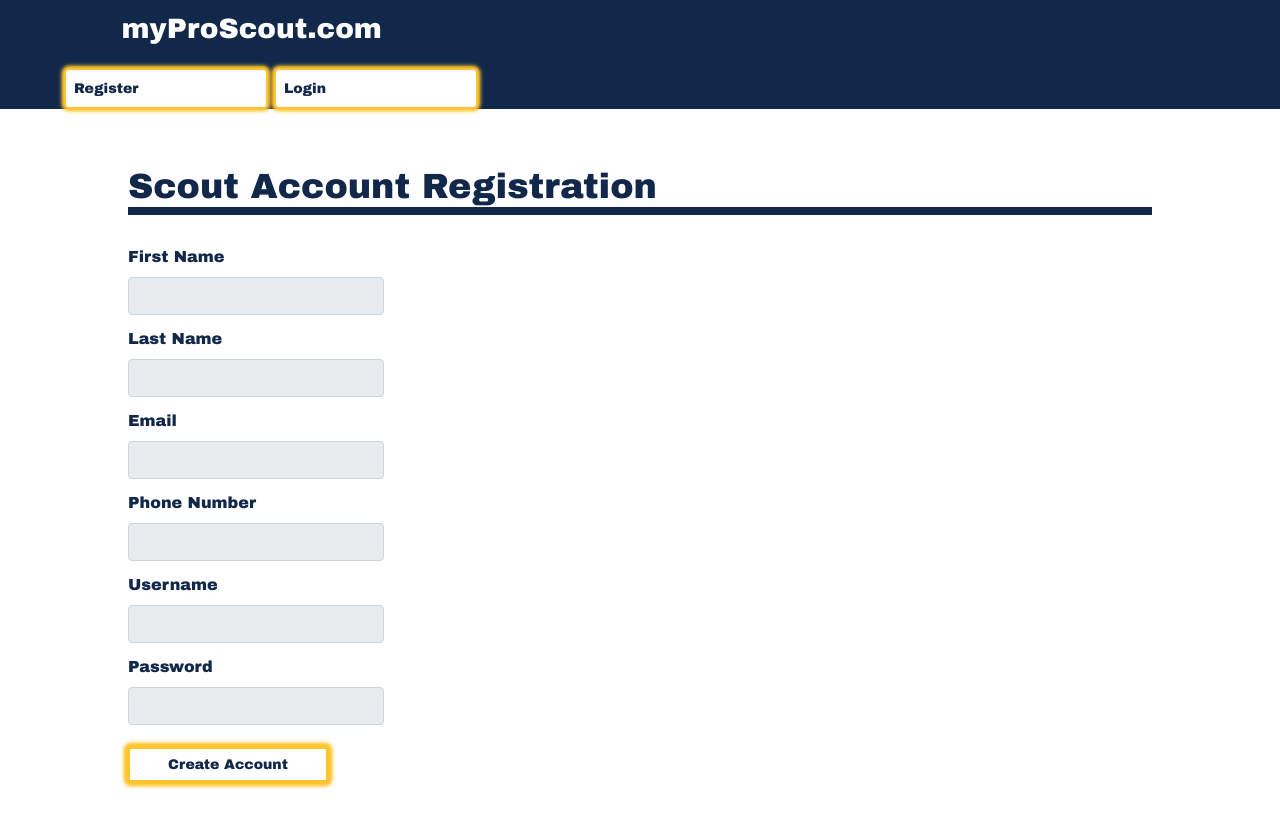
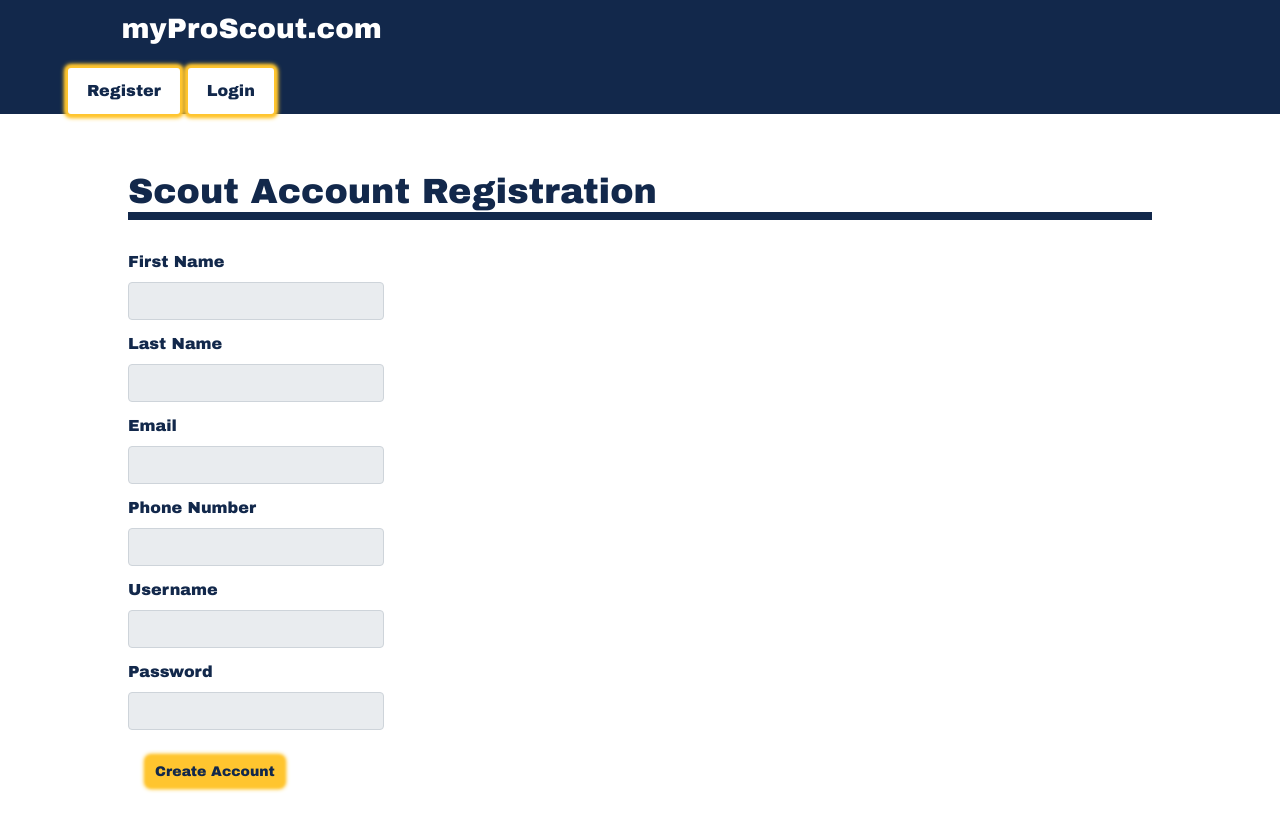
Before and after one commit to MadisonLifeAgent/MyProScoutFrontEndRepo, a React (Create React App) app: page /register in a window 1280 px wide. Shown: the top 830 px of the page. Built offline with nearby package versions, Linux system fonts and the light colour scheme.

Commit message:
revised styling for registration and login pages.  completed userprofile page with details.

```diff
--- a/public/index.css
+++ b/public/index.css
@@ -308,3 +308,47 @@
 #searchbar {
     width: 50%;
 }
+
+#login {
+    text-decoration: none;
+    border-radius: 3px;
+    border-style: solid;
+    border-color: white;
+    width: auto;
+    color: #12284B;
+    background-color: white;
+    box-shadow: 0 0 3px 3px #FFC52F,
+                0 0 4px 4px #FFC52F;
+    margin-right: 4px;
+    margin-left: 4px;
+    text-align: left;
+}
+
+#login:hover {
+    background-color: #FFC52F;
+    border-color: #FFC52F;
+    box-shadow: 0 0 5px 5px #FFC52F;
+}
+
+
+
+#register {
+    text-decoration: none;
+    border-radius: 3px;
+    border-style: solid;
+    border-color: white;
+    width: auto;
+    color: #12284B;
+    background-color: white;
+    box-shadow: 0 0 3px 3px #FFC52F,
+                0 0 4px 4px #FFC52F;
+    margin-right: 4px;
+    margin-left: 4px;
+    text-align: left;
+}
+
+#register:hover {
+    background-color: #FFC52F;
+    border-color: #FFC52F;
+    box-shadow: 0 0 5px 5px #FFC52F;
+}
--- a/src/components/Login/Login.js
+++ b/src/components/Login/Login.js
@@ -48,7 +48,7 @@ const Login = () => {
                 <label class="form-label input-group">Password</label>
                 <input type="password" name="password" class="input-group-text" id="inputfields" value={password} onChange={ (event) => setPassword(event.target.value)} />
 
-                <input id="pagebutton" type="submit" value="Login"  />
+                <input id="newnotebutton" class="mt-3" type="submit" value="Login"  />
             </form>
         </div>
     )
--- a/src/components/MyProfile/MyProfile.js
+++ b/src/components/MyProfile/MyProfile.js
@@ -1,6 +1,7 @@
-import React from "react";
+import React, { useState, useEffect } from "react";
 import jwtDecode from "jwt-decode";
 import { Link } from "react-router-dom";
+import axios from "axios";
 
 
 // Component or hook imports
@@ -13,7 +14,6 @@ const MyProfile = (props) => {
     function getUser() {
         try{
             const user = jwtDecode(jwt);
-            console.log(user);
             return user;
         } catch {
         }
@@ -21,13 +21,32 @@ const MyProfile = (props) => {
     // get the scout's account info
     const user = getUser();
 
+    const [userDetails, setUserDetails] = useState([]);
+    const [userOrg, setUserOrg] = useState({});
 
-/*     const handleClick = () => {
-        <EditMyProfile user={props.user} />
-    } */
+    // get the user's details
+    async function getUserDetails(token) {
+        const response = await axios.get(`https://localhost:44394/api/myproscout/user`, { headers: {Authorization: 'Bearer ' + token}});
+        setUserDetails(response.data);
+    }
+
+    async function getOrganization(userId) {
+        const response = await axios.get(`https://localhost:44394/api/scoutorganizationjoin/${userId}`);
+        // if good api call set scoutOrganizatin
+        setUserOrg(response.data);
+        console.log(response.data);
+
+    }
+
+    // get user details and org
+    useEffect(() => {
+        getUserDetails(jwt);
+        getOrganization(user.id);
+    },[]);
 
 
-    // display scout's name, orgnaization, and list of players with recent scouting reports
+
+   // display scout's name, orgnaization
     return (
         <div id="pages">
             <h3 id="pagetitle">{user.username}'s myProfile</h3>
@@ -39,17 +58,13 @@ const MyProfile = (props) => {
                     }
                 }}>Edit myProfile</Link>
             <dl id="mapped">
-                    <dt>List of Players and Scouting Reports</dt>
-                    <dd>Name</dd>
-                    <dd>Scouting Report Link</dd>
+                <dt>Name: {userDetails.firstName} {userDetails.lastName}</dt>
+                <dd>Email: {userDetails.email}</dd>
+                <dd>Phone: {userDetails.phoneNumber}</dd>
+                <dd>myOrg: {userOrg.organizationName}</dd>
             </dl>
 
         </div>
     )
 }
-    // return profile page is user logged in
-
-
-
-
 export default MyProfile;
--- a/src/components/NavBar/NavBar.css
+++ b/src/components/NavBar/NavBar.css
@@ -0,0 +1,43 @@
+#login {
+    text-decoration: none;
+    border-radius: 3px;
+    border-style: solid;
+    border-color: white;
+    width: auto;
+    color: #12284B;
+    background-color: white;
+    box-shadow: 0 0 3px 3px #FFC52F,
+                0 0 4px 4px #FFC52F;
+    margin-right: 4px;
+    margin-left: 4px;
+    text-align: left;
+}
+
+#login:hover {
+    background-color: #FFC52F;
+    border-color: #FFC52F;
+    box-shadow: 0 0 5px 5px #FFC52F;
+}
+
+
+
+#register {
+    text-decoration: none;
+    border-radius: 3px;
+    border-style: solid;
+    border-color: white;
+    width: auto;
+    color: #12284B;
+    background-color: white;
+    box-shadow: 0 0 3px 3px #FFC52F,
+                0 0 4px 4px #FFC52F;
+    margin-right: 4px;
+    margin-left: 4px;
+    text-align: left;
+}
+
+#register:hover {
+    background-color: #FFC52F;
+    border-color: #FFC52F;
+    box-shadow: 0 0 5px 5px #FFC52F;
+}
--- a/src/components/NavBar/NavBar.js
+++ b/src/components/NavBar/NavBar.js
@@ -19,9 +19,9 @@ function NavBar({user}) {
 
                 {!user &&
                         <React.Fragment>
-                                <Link id="button" class="nav-link" to="/register" >Register</Link>
+                                <Link id="register" class="nav-link" to="/register" >Register</Link>
 
-                                <Link id="button" class="nav-link" to="/login">Login</Link>
+                                <Link id="login" class="nav-link" to="/login">Login</Link>
 
                         </React.Fragment>
                 }
--- a/src/components/Register/AccountCreatedLandingPage.js
+++ b/src/components/Register/AccountCreatedLandingPage.js
@@ -8,7 +8,7 @@ const AccountCreatedLandingPage = () => {
         <div id="forms">
             <h3 id="pagetitle">Congrats! Your account has been created!</h3>
 
-            <a id="pagebutton" href="/login">Click Here to Login</a>
+            <a id="newnotebutton" href="/login">Click Here to Login</a>
         </div>
 
     )
--- a/src/components/Register/Register.js
+++ b/src/components/Register/Register.js
@@ -63,7 +63,7 @@ const Registration = () => {
 				<label class="form-label input-group">Password</label>
 				<input type="password" name="password" value={password} onChange={(event) => setPassword(event.target.value)} class="input-group-text" id="inputfields" required/>
 
-				<input id="pagebutton" type="submit" value="Create Account"  />
+				<input id="newnotebutton" class="mt-3" type="submit" value="Create Account"  />
             </form>
 		</div>
 	);
```
Lines whose indentation alone changed are shown as unchanged.
